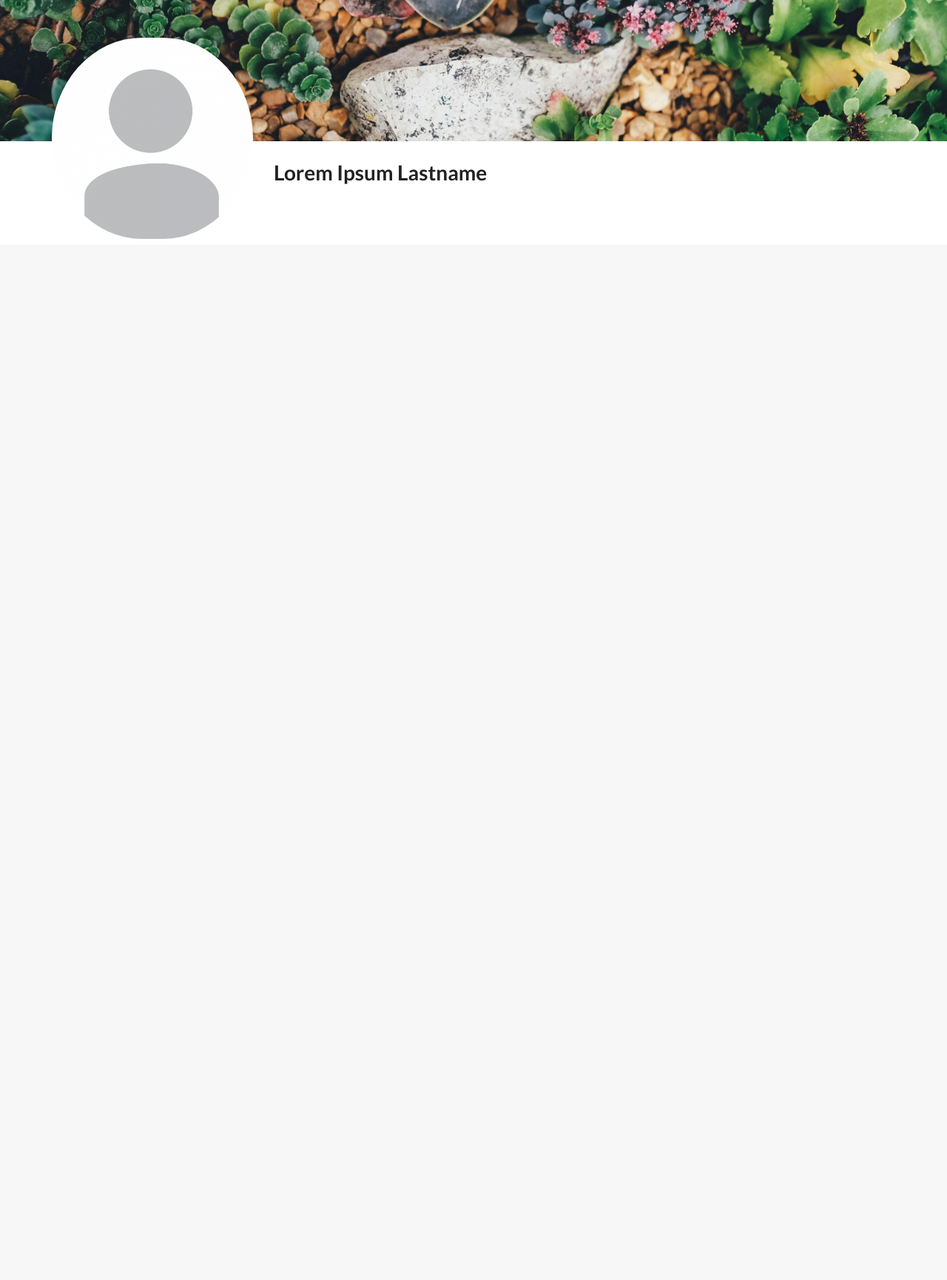
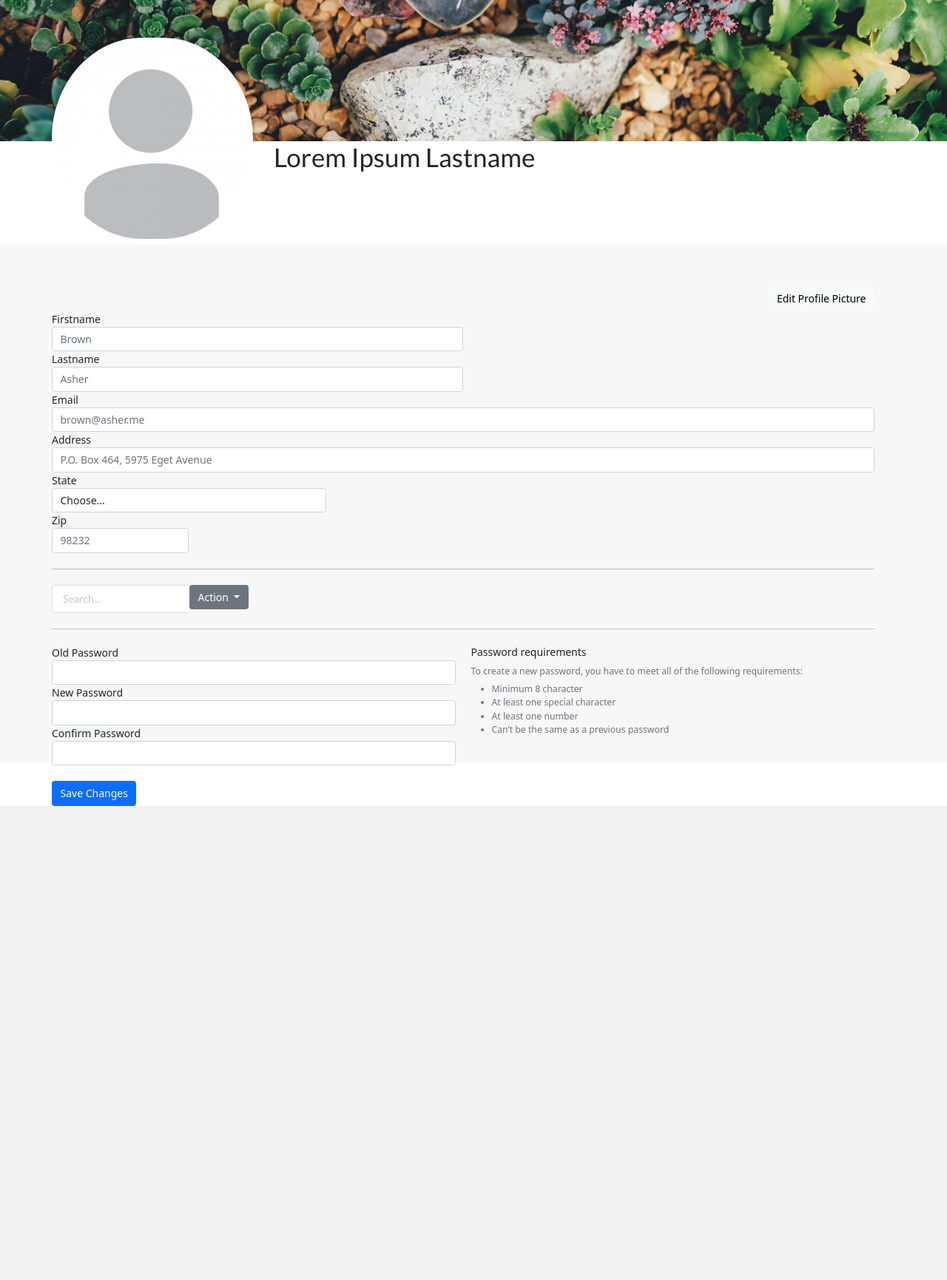
Before and after one commit to RalphHernandez/AutoSuite, a PHP site: page /manageAccount.html in a window 1280 px wide. Shown: the part 255-1986 px from the top of the page at 74% size. After the commit the page ends 1345 px from the top, so only its background shows below. Run offline with PHP 8.4, Linux system fonts and the light colour scheme.

Commit message:
redesigned manage account component

```diff
--- a/manageAccount.html
+++ b/manageAccount.html
@@ -1,10 +1,14 @@
 <!DOCTYPE html>
 <html>
+
 <head>
     <link rel="stylesheet" type="text/css"
         href="https://cdnjs.cloudflare.com/ajax/libs/semantic-ui/2.4.1/semantic.min.css">
+    <link href="https://cdn.jsdelivr.net/npm/bootstrap@5.0.0-beta3/dist/css/bootstrap.min.css" rel="stylesheet"
+        integrity="sha384-eOJMYsd53ii+scO/bJGFsiCZc+5NDVN2yr8+0RDqr0Ql0h+rP48ckxlpbzKgwra6" crossorigin="anonymous">
     <link rel="stylesheet" type="text/css" href="style.css">
 </head>
+
 <body>
     <div class="nav-container">
         <div class="ui secondary menu">
@@ -45,12 +49,96 @@
         <img class="ui medium circular image profilePhoto" src="images/profile.png">
         <h1 style="padding: 0 0 0 6rem">Lorem Ipsum Lastname</h1>
     </div>
-        <div
-            class="ui grid sixteen wide column"
-            style="height: 20rem;"
-        >
+    <div class="ui grid sixteen wide column" style="height: 20rem;">
         <div class="ui grid sixteen wide column manageForm">
+            <div class="container pt-5">
+                <div class="form-row">
+                    <div class="d-flex justify-content-end">
+                        <button type="button" class="btn btn-light">Edit Profile Picture</button>
+                    </div>
+                    <div class="form-group col-md-6">
+                        <label for="firstname">Firstname</label>
+                        <input type="text" id="firstname" class="form-control" placeholder="Brown" />
+                    </div>
+                    <div class="form-group col-md-6">
+                        <label for="lastname">Lastname</label>
+                        <input type="text" id="lastname" class="form-control" placeholder="Asher" />
+                    </div>
+                </div>
+                <div class="form-group">
+                    <label for="inputEmail4">Email</label>
+                    <input type="email" class="form-control" id="inputEmail4" placeholder="brown@asher.me" />
+                </div>
+                <div class="form-group">
+                    <label for="inputAddress5">Address</label>
+                    <input type="text" class="form-control" id="inputAddress5"
+                        placeholder="P.O. Box 464, 5975 Eget Avenue" />
+                </div>
+                <div class="form-row">
+                    <div class="form-group col-md-4">
+                        <label for="inputState5">State</label>
+                        <select id="inputState5" class="form-control">
+                            <option selected="">Choose...</option>
+                            <option>...</option>
+                        </select>
+                    </div>
+                    <div class="form-group col-md-2">
+                        <label for="inputZip5">Zip</label>
+                        <input type="text" class="form-control" id="inputZip5" placeholder="98232" />
+                    </div>
+                </div>
 
+                <hr class="my-4" />
+
+                <div class="ui action input">
+                    <input type="text" placeholder="Search...">
+                    <div class="dropdown">
+                        <button class="btn btn-secondary dropdown-toggle" type="button" id="dropdownMenuButton"
+                            data-toggle="dropdown" aria-haspopup="true" aria-expanded="false">
+                            Action
+                        </button>
+                        <div class="dropdown-menu" aria-labelledby="dropdownMenuButton">
+                            <a class="dropdown-item" href="#">Add Vehicle</a>
+                            <a class="dropdown-item" href="#">Remove Vehicle</a>
                         </div>
+                    </div>
+                </div>
+
+                <hr class="my-4" />
+
+                <div class="row mb-4">
+                    <div class="col-md-6">
+                        <div class="form-group">
+                            <label for="inputPassword4">Old Password</label>
+                            <input type="password" class="form-control" id="inputPassword5" />
+                        </div>
+                        <div class="form-group">
+                            <label for="inputPassword5">New Password</label>
+                            <input type="password" class="form-control" id="inputPassword5" />
+                        </div>
+                        <div class="form-group">
+                            <label for="inputPassword6">Confirm Password</label>
+                            <input type="password" class="form-control" id="inputPassword6" />
+                        </div>
+                    </div>
+                    <div class="col-md-6">
+                        <p class="mb-2">Password requirements</p>
+                        <p class="small text-muted mb-2">To create a new password, you have to meet all of the following
+                            requirements:</p>
+                        <ul class="small text-muted pl-4 mb-0">
+                            <li>Minimum 8 character</li>
+                            <li>At least one special character</li>
+                            <li>At least one number</li>
+                            <li>Can’t be the same as a previous password</li>
+                        </ul>
+                    </div>
+                </div>
+                <button type="submit" class="btn btn-primary">Save Changes</button>
+            </div>
+        </div>
+        <script src="https://cdn.jsdelivr.net/npm/bootstrap@5.0.0-beta3/dist/js/bootstrap.bundle.min.js"
+            integrity="sha384-JEW9xMcG8R+pH31jmWH6WWP0WintQrMb4s7ZOdauHnUtxwoG2vI5DkLtS3qm9Ekf"
+            crossorigin="anonymous"></script>
 </body>
+
 </html>
--- a/style.css
+++ b/style.css
@@ -29,11 +29,6 @@
     width: 60rem;
 }
 
-input{
-    width: 60rem;
-    font-size: 2rem;
-}
-
 
 /*Manage Account*/
 .coverPhoto{
@@ -50,7 +45,7 @@ input{
 }
 
 .manageForm{
-    height: 100rem;
+    height: 50rem;
     background-color: #f7f7f7;
     top: 20rem;
 }
```
Lines whose indentation alone changed are shown as unchanged.
